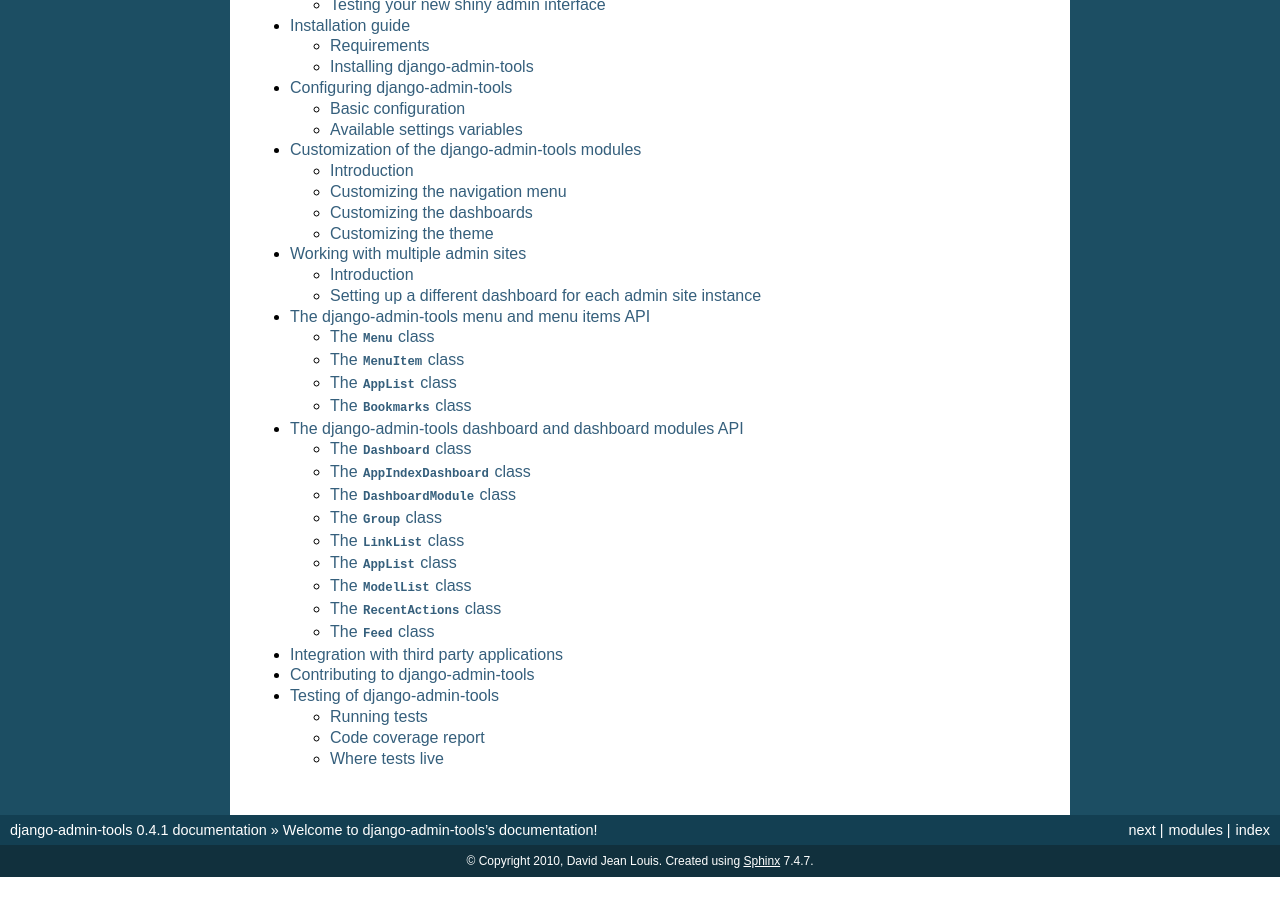
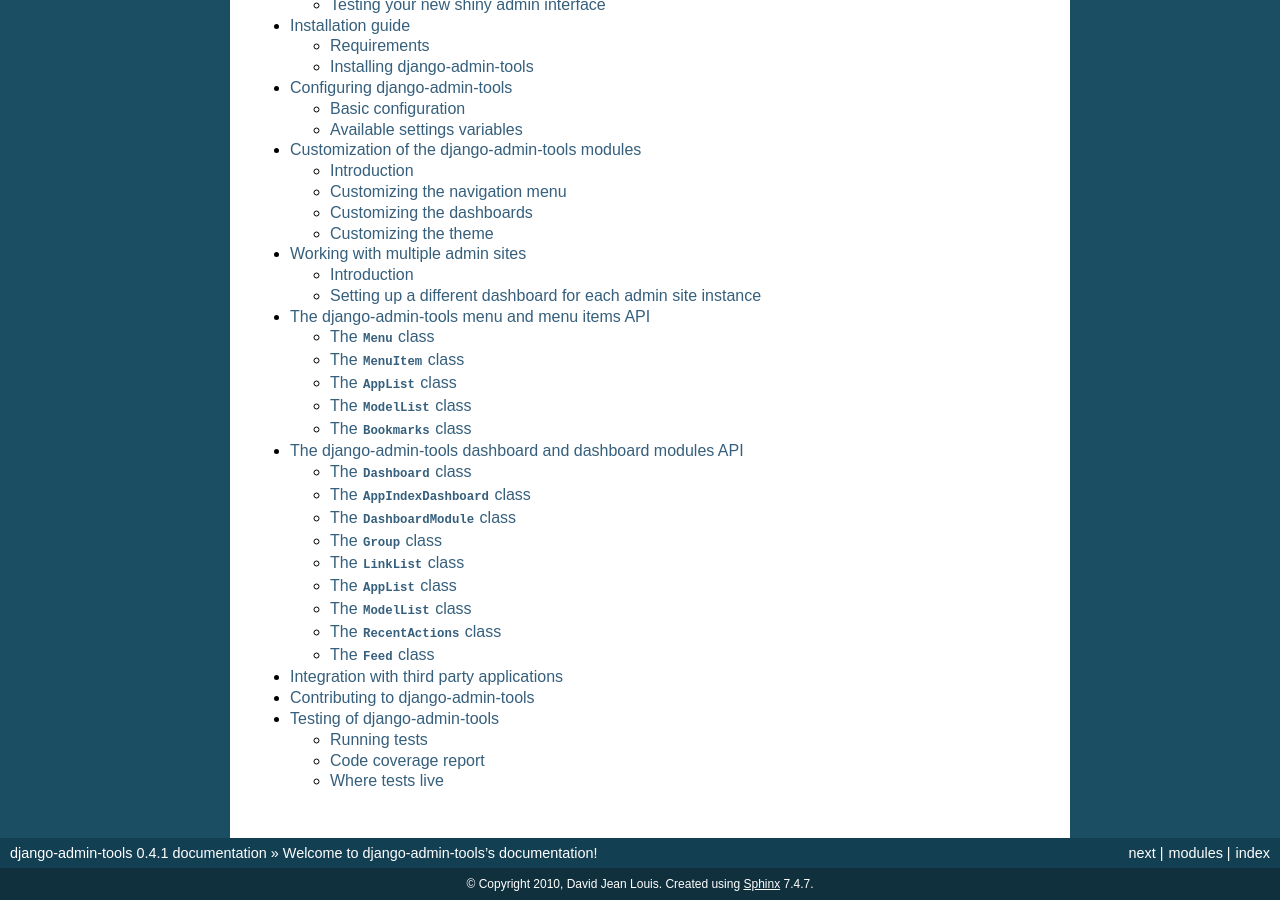
Before and after one commit to django-admin-tools/django-admin-tools, a Sphinx documentation site: the page built from docs/index.rst, in a window 1280 px wide and 900 px high, scrolled down 671 px. Built offline with Sphinx 7.4.7, drawn with Linux system fonts in a browser that asks for light colours; before the commit the page ends 1548 px from its top, so only the background shows below that.

Commit message:
Added API documentation for menu.items.ModelList (fixes #114)

```diff
--- a/docs/menu.rst
+++ b/docs/menu.rst
@@ -19,13 +19,19 @@
     :members:
 
 The ``AppList`` class
------------------------------
+---------------------
 
 .. autoclass:: admin_tools.menu.items.AppList
     :members:
 
+The ``ModelList`` class
+-----------------------
+
+.. autoclass:: admin_tools.menu.items.ModelList
+    :members:
+
 The ``Bookmarks`` class
-------------------------------
+-----------------------
 
 .. autoclass:: admin_tools.menu.items.Bookmarks
     :members:
```
